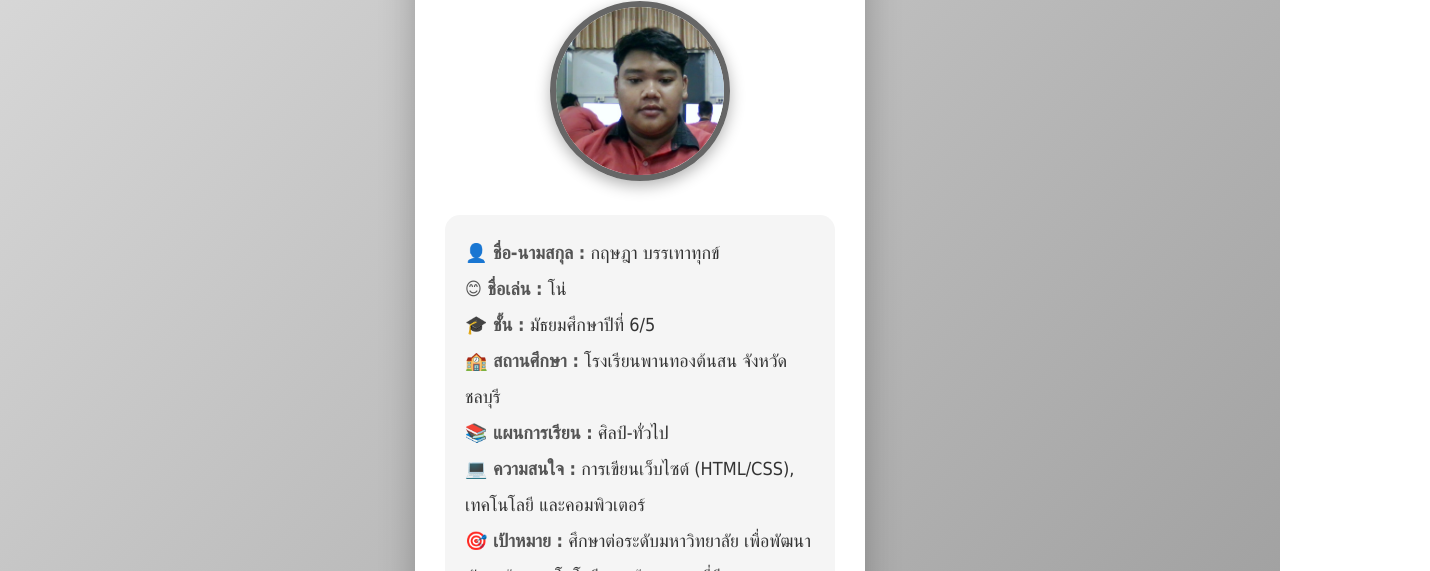
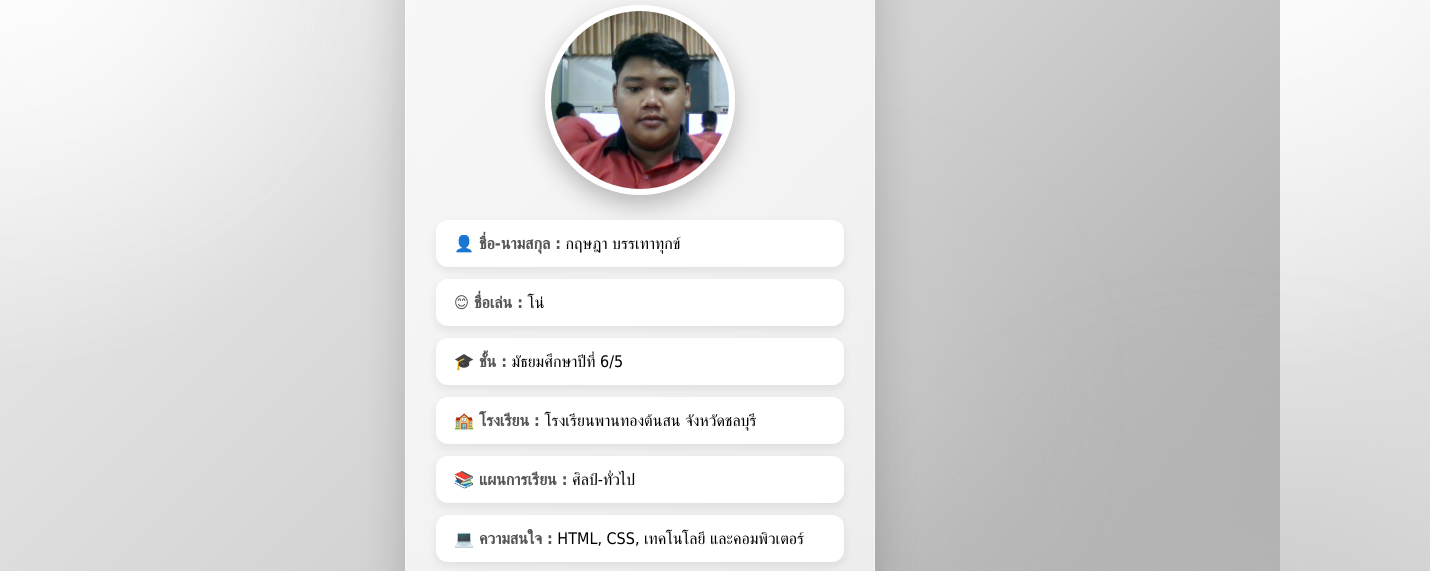
Before and after one commit to 14617-netizen/portfolio2, a plain HTML site: page profile.html in a window 1280 px wide. Shown: the part 87-658 px from the top of the page, 1430 px wide, since content can reach past the window. Drawn offline with Linux system fonts and the light colour scheme.

Commit message:
Update profile.html

```diff
--- a/profile.html
+++ b/profile.html
@@ -6,6 +6,7 @@
 <title>ประวัติส่วนตัว</title>
 
 <style>
+
 *{
     margin:0;
     padding:0;
@@ -13,126 +14,270 @@
 }
 
 body{
-    font-family:'Tahoma',sans-serif;
-    background:linear-gradient(135deg,#d9d9d9,#9e9e9e);
+    font-family:Tahoma,sans-serif;
     min-height:100vh;
     display:flex;
     justify-content:center;
     align-items:center;
     overflow:hidden;
+    background:
+    radial-gradient(circle at top left,#ffffff 0%,transparent 30%),
+    radial-gradient(circle at bottom right,#bdbdbd 0%,transparent 35%),
+    linear-gradient(135deg,#efefef,#d2d2d2,#9d9d9d);
 }
 
-/* กล่องข้อมูล */
+/* วงกลมพื้นหลัง */
+
+.circle{
+    position:absolute;
+    border-radius:50%;
+    filter:blur(90px);
+    opacity:.35;
+    z-index:-1;
+}
+
+.c1{
+    width:320px;
+    height:320px;
+    background:#ffffff;
+    top:-100px;
+    left:-100px;
+}
+
+.c2{
+    width:420px;
+    height:420px;
+    background:#b0b0b0;
+    right:-150px;
+    bottom:-150px;
+}
+
+.c3{
+    width:250px;
+    height:250px;
+    background:#d8d8d8;
+    top:45%;
+    left:55%;
+}
+
+/* กล่อง */
+
 .container{
-    width:450px;
-    background:#ffffff;
-    border-radius:20px;
+
+    width:470px;
+
     padding:30px;
-    text-align:center;
-    box-shadow:0 15px 35px rgba(0,0,0,0.25);
-    animation:fadeIn 1s;
+
+    border-radius:25px;
+
+    background:rgba(255,255,255,.72);
+
+    backdrop-filter:blur(14px);
+
+    border:1px solid rgba(255,255,255,.5);
+
+    box-shadow:0 20px 45px rgba(0,0,0,.18);
+
+    animation:show 1s;
 }
 
 /* หัวข้อ */
+
 h1{
+
+    text-align:center;
+
     color:#444;
+
     margin-bottom:20px;
-    font-size:32px;
+
+    font-size:34px;
+
 }
 
 /* รูป */
+
 .profile{
-    width:180px;
-    height:180px;
+
+    display:block;
+
+    margin:auto;
+
+    width:190px;
+
+    height:190px;
+
+    object-fit:cover;
+
     border-radius:50%;
-    object-fit:cover;
-    border:6px solid #666;
-    box-shadow:0 5px 15px rgba(0,0,0,.3);
+
+    border:6px solid white;
+
+    box-shadow:0 10px 25px rgba(0,0,0,.25);
+
     transition:.4s;
-    margin-bottom:20px;
+
 }
 
 .profile:hover{
-    transform:scale(1.08);
+
+    transform:scale(1.08) rotate(3deg);
+
 }
 
 /* ข้อมูล */
+
 .info{
-    text-align:left;
-    background:#f5f5f5;
-    border-radius:15px;
-    padding:20px;
-    font-size:18px;
-    line-height:2;
-    color:#333;
-    margin-top:10px;
+
+    margin-top:25px;
+
 }
 
-.info b{
+.item{
+
+    background:white;
+
+    margin:12px 0;
+
+    padding:14px 18px;
+
+    border-radius:12px;
+
+    box-shadow:0 4px 10px rgba(0,0,0,.08);
+
+    transition:.3s;
+
+}
+
+.item:hover{
+
+    transform:translateX(8px);
+
+    background:#f5f5f5;
+
+}
+
+.item b{
+
     color:#555;
+
 }
 
 /* ปุ่ม */
+
 .back{
-    display:inline-block;
-    margin-top:25px;
-    padding:12px 28px;
+
+    display:block;
+
+    width:200px;
+
+    margin:30px auto 0;
+
+    text-align:center;
+
+    text-decoration:none;
+
     background:#666;
-    color:#fff;
-    text-decoration:none;
-    border-radius:10px;
+
+    color:white;
+
+    padding:13px;
+
+    border-radius:30px;
+
     transition:.3s;
-    font-size:17px;
+
+    font-size:18px;
+
 }
 
 .back:hover{
+
     background:#444;
+
     transform:scale(1.05);
+
 }
 
 /* หมา */
+
 .dog{
+
     position:fixed;
-    left:40px;
-    bottom:20px;
+
+    left:35px;
+
+    bottom:25px;
+
     font-size:65px;
-    animation:bounce 2s infinite;
+
+    animation:float 2s infinite;
+
 }
 
 /* แมว */
+
 .cat{
+
     position:fixed;
-    right:40px;
-    bottom:20px;
+
+    right:35px;
+
+    bottom:25px;
+
     font-size:65px;
-    animation:bounce 2s infinite 1s;
+
+    animation:float 2s infinite .8s;
+
 }
 
-/* แอนิเมชัน */
-@keyframes bounce{
+/* Animation */
+
+@keyframes float{
+
 0%,100%{
+
 transform:translateY(0);
-    }
-    50%{
-        transform:translateY(-25px);
-    }
+
 }
 
-@keyframes fadeIn{
+50%{
+
+transform:translateY(-20px);
+
+}
+
+}
+
+@keyframes show{
+
 from{
+
 opacity:0;
-        transform:translateY(30px);
+
+transform:translateY(40px);
+
 }
+
 to{
+
 opacity:1;
+
 transform:translateY(0);
+
 }
+
 }
+
 </style>
 
 </head>
 
 <body>
+
+<div class="circle c1"></div>
+<div class="circle c2"></div>
+<div class="circle c3"></div>
 
 <div class="dog">🐶</div>
 
@@ -140,23 +285,23 @@ h1{
 
 <h1>👤 ประวัติส่วนตัว</h1>
 
-<img src="WIN_20260716_14_03_02_Pro.jpg" class="profile" alt="รูปแนะนำตัว">
+<img src="WIN_20260716_14_03_02_Pro.jpg" class="profile">
 
 <div class="info">
 
-<b>👤 ชื่อ-นามสกุล :</b> กฤษฎา บรรเทาทุกข์<br>
+<div class="item"><b>👤 ชื่อ-นามสกุล :</b> กฤษฎา บรรเทาทุกข์</div>
 
-<b>😊 ชื่อเล่น :</b> โน่<br>
+<div class="item"><b>😊 ชื่อเล่น :</b> โน่</div>
 
-<b>🎓 ชั้น :</b> มัธยมศึกษาปีที่ 6/5<br>
+<div class="item"><b>🎓 ชั้น :</b> มัธยมศึกษาปีที่ 6/5</div>
 
-<b>🏫 สถานศึกษา :</b> โรงเรียนพานทองต้นสน จังหวัดชลบุรี<br>
+<div class="item"><b>🏫 โรงเรียน :</b> โรงเรียนพานทองต้นสน จังหวัดชลบุรี</div>
 
-<b>📚 แผนการเรียน :</b> ศิลป์-ทั่วไป<br>
+<div class="item"><b>📚 แผนการเรียน :</b> ศิลป์-ทั่วไป</div>
 
-<b>💻 ความสนใจ :</b> การเขียนเว็บไซต์ (HTML/CSS), เทคโนโลยี และคอมพิวเตอร์<br>
+<div class="item"><b>💻 ความสนใจ :</b> HTML, CSS, เทคโนโลยี และคอมพิวเตอร์</div>
 
-<b>🎯 เป้าหมาย :</b> ศึกษาต่อระดับมหาวิทยาลัย เพื่อพัฒนาทักษะด้านเทคโนโลยีและสร้างผลงานที่มีคุณภาพ
+<div class="item"><b>🎯 เป้าหมาย :</b> ศึกษาต่อระดับมหาวิทยาลัย และพัฒนาทักษะด้านเทคโนโลยี</div>
 
 </div>
 
```
Lines whose indentation alone changed are shown as unchanged.
